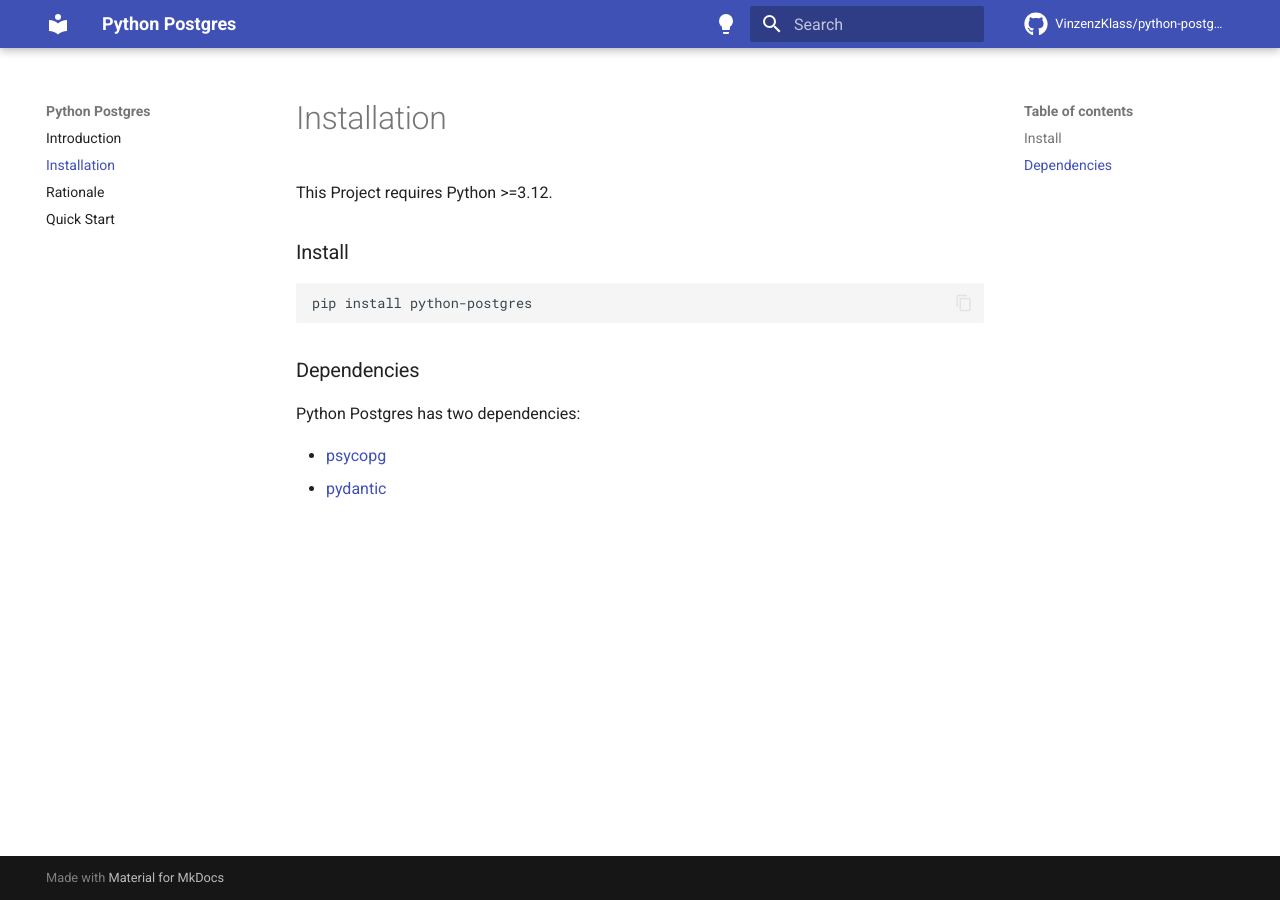
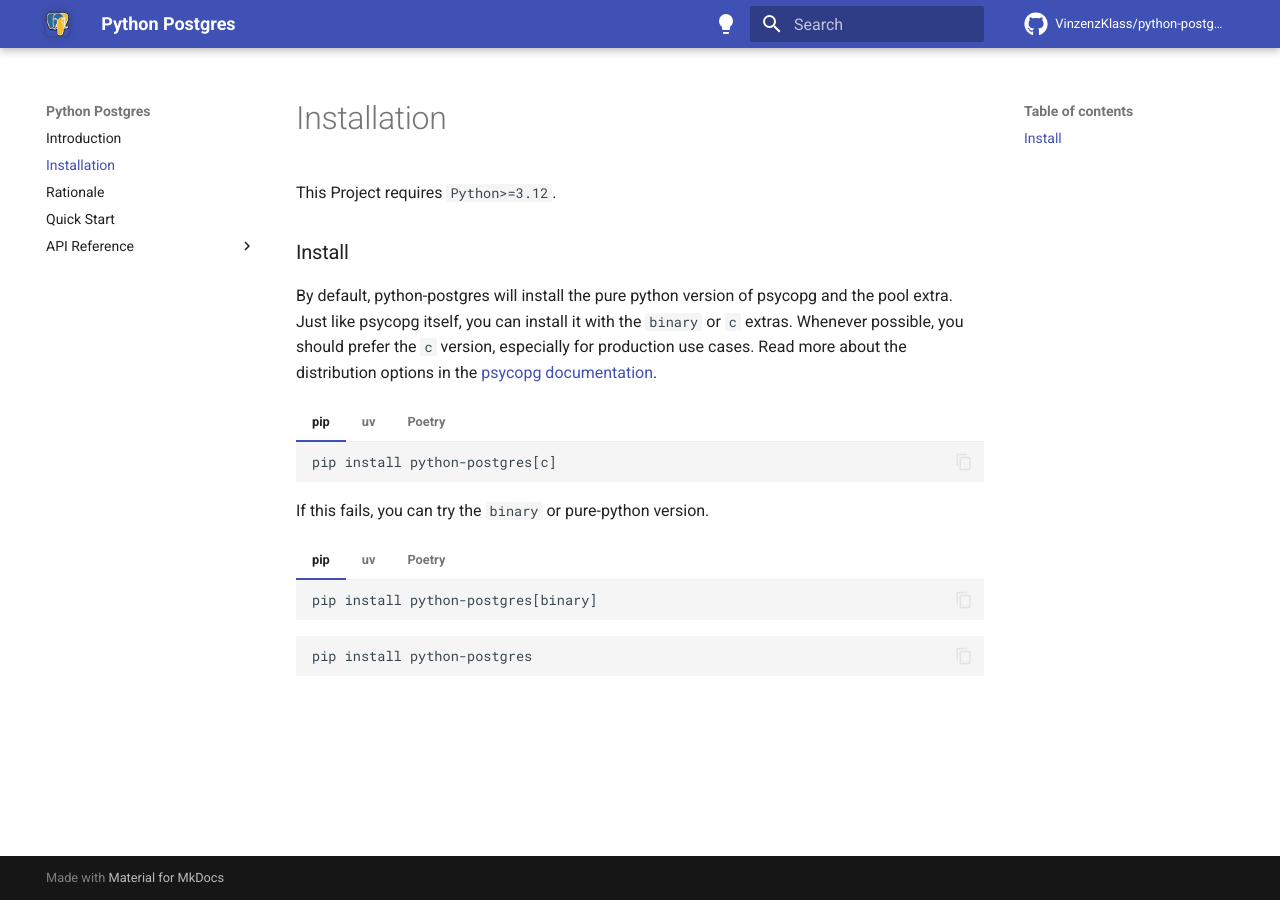
Before and after one commit to VinzenzKlass/python-postgres, an MkDocs documentation site: the page built from docs/installation.md, in a window 1280 px wide. Built offline with MkDocs 1.6.1 and Material for MkDocs 9.7.7, drawn with Linux system fonts in a browser that asks for light colours; comment, search, counter and statistics services are not loaded.

````diff
--- a/docs/installation.md
+++ b/docs/installation.md
@@ -1,14 +1,52 @@
-This Project requires Python >=3.12.
+This Project requires `Python>=3.12`.
 
 ### Install
 
-```shell
-pip install python-postgres
-```
+By default, python-postgres will install the pure python version of psycopg and the pool extra. Just like psycopg
+itself, you can install it with the `binary` or `c` extras. Whenever possible, you should prefer the `c` version,
+especially for production use cases. Read more about the distribution options in
+the [psycopg documentation](https://www.psycopg.org/psycopg3/docs/basic/install.html).
 
-### Dependencies
+=== "pip"
+    ```shell
+    pip install python-postgres[c]
+    ```
 
-Python Postgres has two dependencies:
+=== "uv"
+    ```shell
+    uv add python-postgres[c]
+    ```
 
-- [psycopg](https://www.psycopg.org/psycopg3/docs/index.html)
-- [pydantic](https://pypi.org/project/pydantic/)
+=== "Poetry"
+    ```shell
+    poetry add python-postgres[c]
+    ```
+
+If this fails, you can try the `binary` or pure-python version.
+
+=== "pip"
+    ```shell
+    pip install python-postgres[binary]
+    ```
+
+    ```shell
+    pip install python-postgres
+    ```
+
+=== "uv"
+    ```shell
+    uv add python-postgres[binary]
+    ```
+
+    ```shell
+    uv add python-postgres
+    ```
+
+=== "Poetry"
+    ```shell
+    poetry add python-postgres[binary]
+    ```
+
+    ```shell
+    poetry add python-postgres
+    ```
--- a/mkdocs.yml
+++ b/mkdocs.yml
@@ -25,6 +25,8 @@ theme:
     - content.tabs.link
     - search.suggest
 
+  favicon: "img/favicon.webp"
+  logo: "img/favicon.webp"
   icon:
     annotation: material/plus-circle
     repo: fontawesome/brands/github
@@ -34,6 +36,11 @@ nav:
   - Installation: 'installation.md'
   - Rationale: 'rationale.md'
   - Quick Start: 'quickstart.md'
+  - API Reference:
+      - Postgres Client: 'api/client.md'
+
+watch:
+  - "python_postgres"
 
 plugins:
   - search
@@ -43,7 +50,7 @@ plugins:
           options:
             separate_signature: true
             show_signature_annotations: true
-            line_length: 88
+            line_length: 80
             docstring_style: sphinx
             members_order: source
             show_source: false
@@ -61,6 +68,6 @@ markdown_extensions:
   - pymdownx.details
   - pymdownx.highlight:
       use_pygments: false
-  - pymdownx.blocks.tab:
+  - pymdownx.tabbed:
       alternate_style: true
   - admonition
````
Also changed, not shown: README.md (+8 -248 lines), docs/api/client.md (added, +3 -0 lines), docs/index.md (+1 -1 lines), docs/quickstart.md (+8 -5 lines), pyproject.toml (+9 -4 lines), docs/img/favicon.webp (added), 2 other files.
